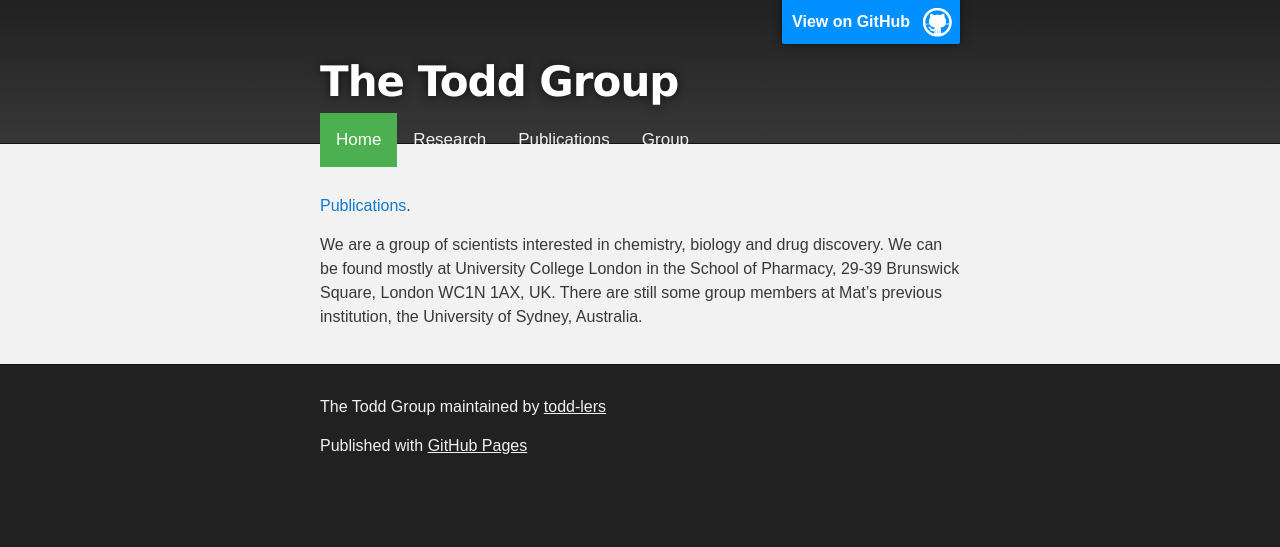
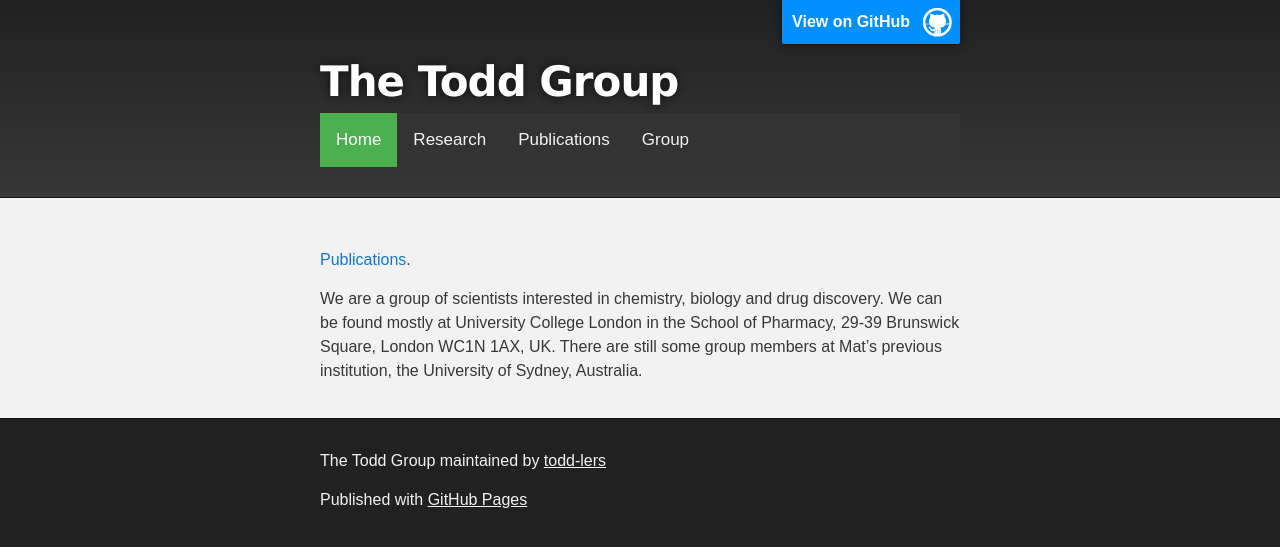
Before and after one commit to todd-lers/about, a Jekyll site: the page built from index.md, in a window 1280 px wide. Shown: the top 547 px of the page. Built offline with Jekyll 4.4.1, drawn with Linux system fonts in a browser that asks for light colours.

Commit message:
Update default.html

```diff
--- a/_layouts/default.html
+++ b/_layouts/default.html
@@ -11,6 +11,11 @@
 body {
   margin: 0;
   font-family: Arial, Helvetica, sans-serif;
+}
+
+.topnav {
+  overflow: hidden;
+  background-color: #333;
 }
 
 .topnav a {
@@ -50,7 +55,7 @@ body {
     <div class="topnav">
       <a class="active" href="#home">Home</a>
       <a href="#Research">Research</a>
-      <a href="#./publications.html">Publications</a>
+      <a href="/publications.html">Publications</a>
       <a href="#Group">Group</a>
     </div>
 
```
